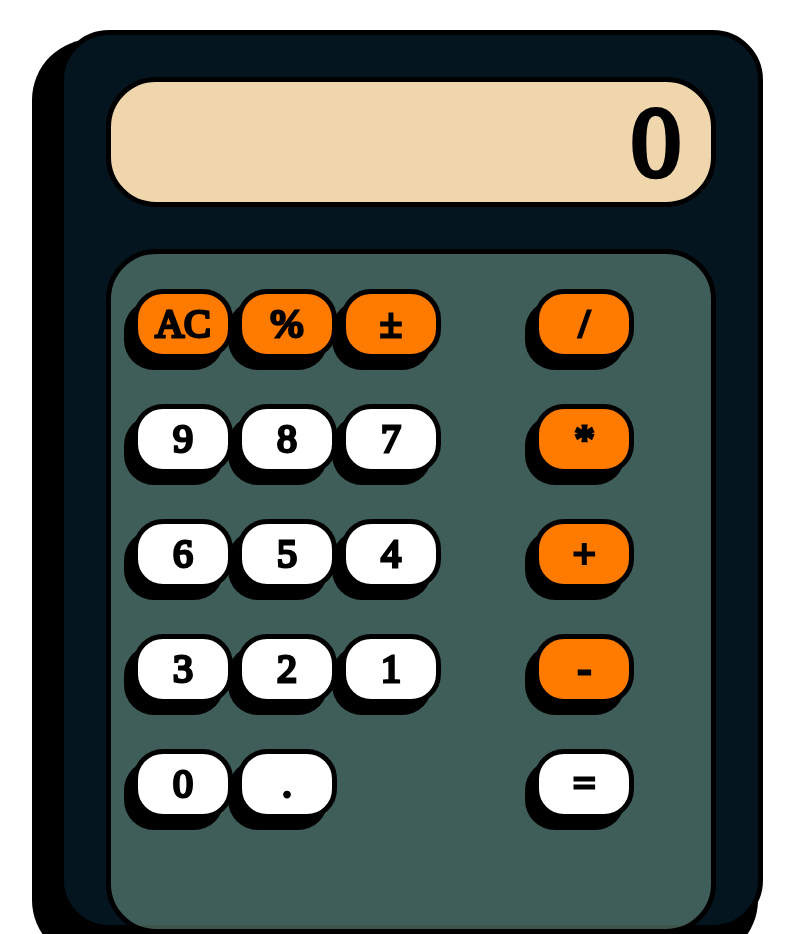
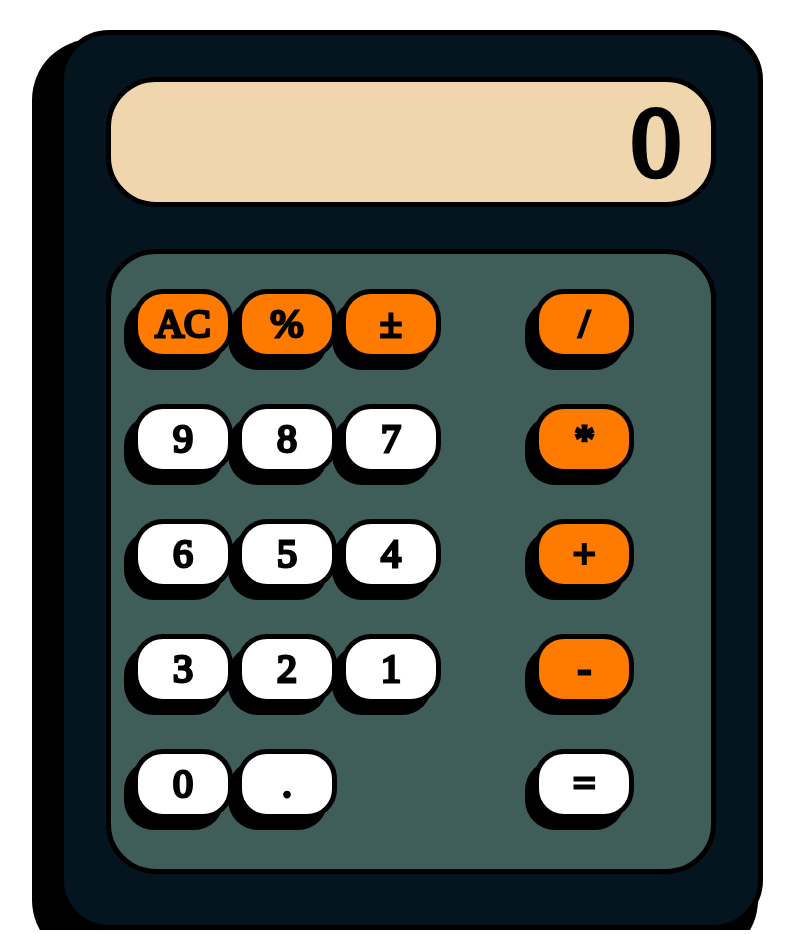
Before and after one commit to JorgeBillini/React-Calculator, a React (Create React App) app: page / in a window 1280 px wide. Shown: the whole page, without its empty margins (229-1023 px from the left). Built offline with nearby package versions, Linux system fonts and the light colour scheme.

Commit message:
changed the padding levels in container-col class

```diff
--- a/src/app.css
+++ b/src/app.css
@@ -35,7 +35,7 @@
   margin: 42px;
   border-radius: 50px;
   border: 5px solid black;
-  padding: 20px 20px 80px 20px;
+  padding: 20px 20px 20px 20px;
   /* height: 700px; */
 }
 
```
